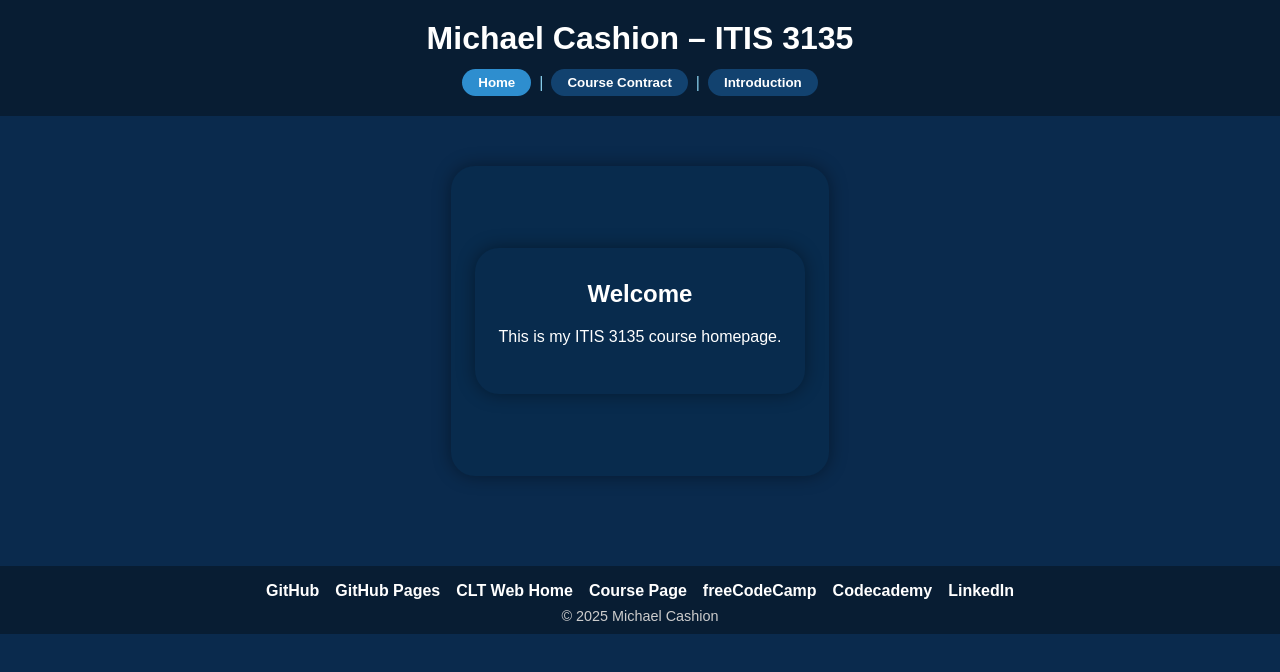
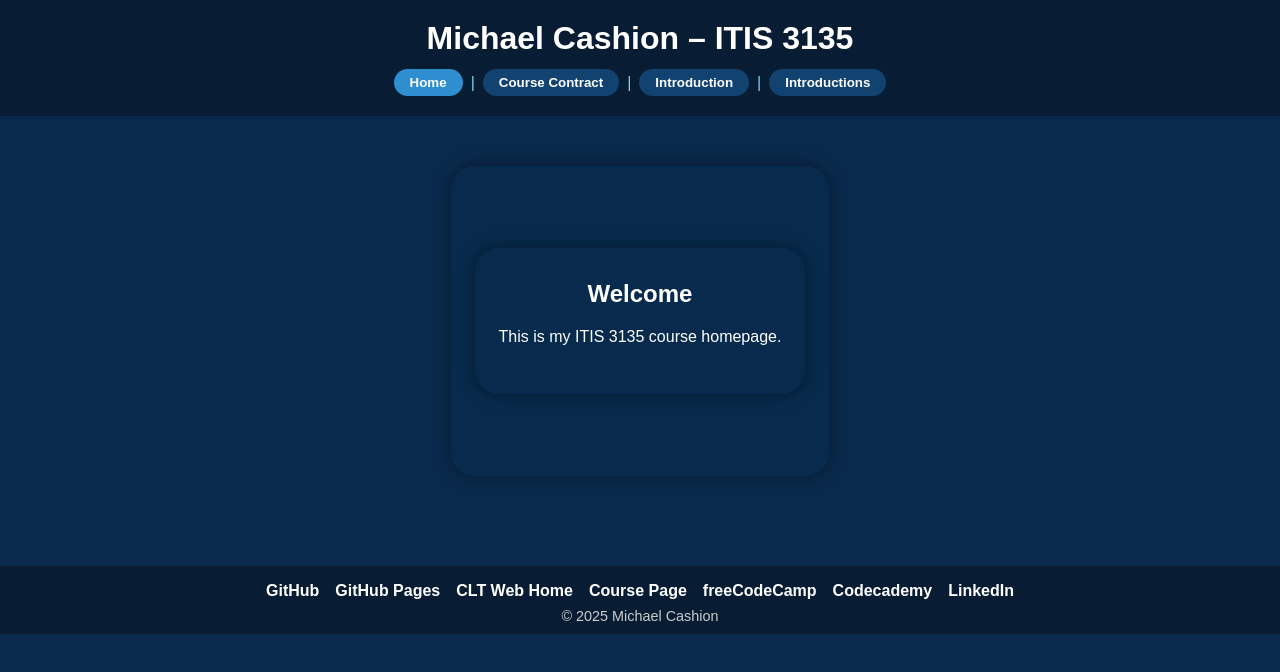
Before and after one commit to mcashio5/itis3135-react, a React (Vite) app: page / in a window 1280 px wide. Shown: the top 672 px of the page. Built offline with nearby package versions, Linux system fonts and the light colour scheme.

Commit message:
Update Header.jsx

```diff
--- a/src/Header.jsx
+++ b/src/Header.jsx
@@ -19,6 +19,8 @@ function Header({ currentPage, onNavChange }) {
         {navButton('contract', 'Course Contract')}
         <span className="nav-separator">|</span>
         {navButton('introduction', 'Introduction')}
+        <span className="nav-separator">|</span>
+        {navButton('introductions', 'Introductions')}
       </nav>
     </header>
   );
```
